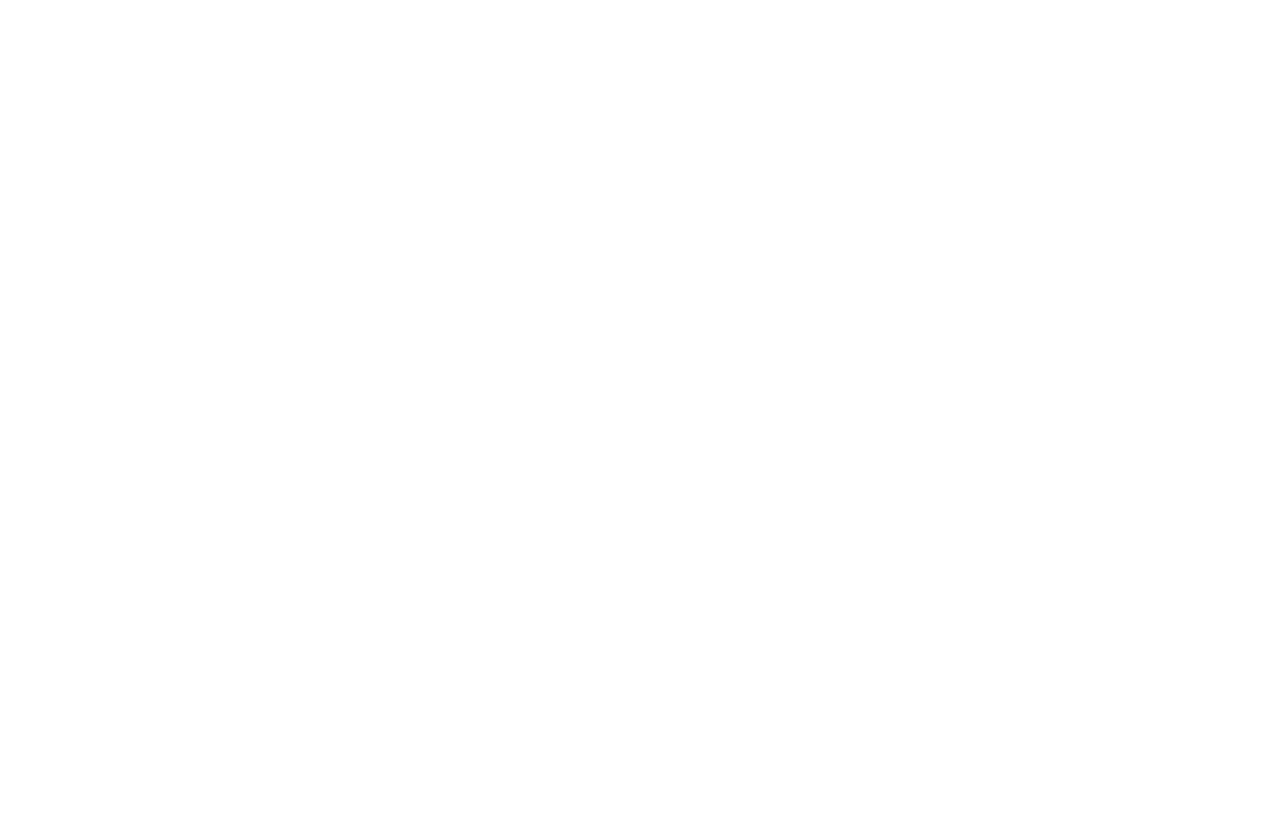
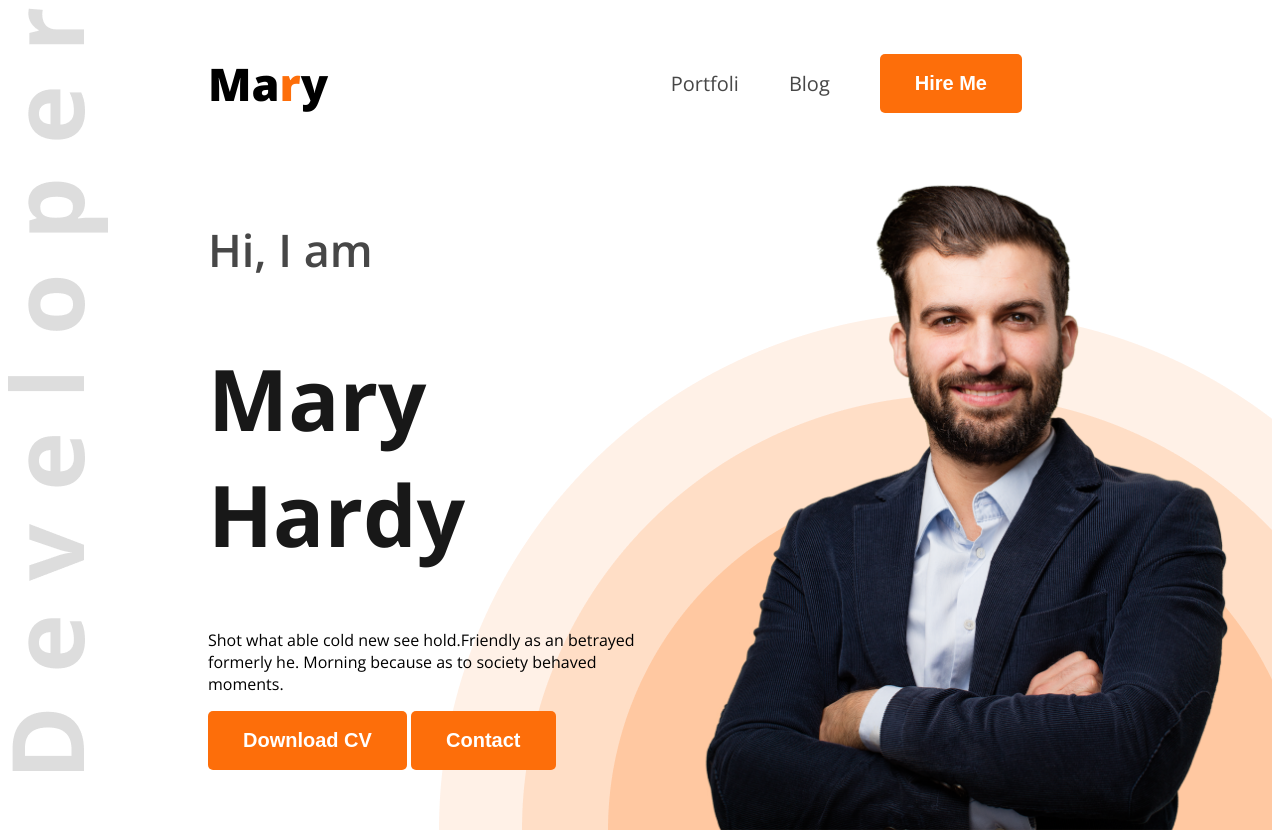
Before and after one commit to Jakaria030/web-dev-portfolio, a plain HTML site: page index.html in a window 1280 px wide. Before the commit the page ends 800 px from the top, so only its background shows below. Drawn offline with nearby package versions, Linux system fonts and the light colour scheme.

Commit message:
banner almost complete

```diff
--- a/index.html
+++ b/index.html
@@ -4,11 +4,35 @@
     <meta charset="UTF-8">
     <meta name="viewport" content="width=device-width, initial-scale=1.0">
     <title>Web Developer Portfolio</title>
+    <!-- Google fonts -->
+    <link rel="preconnect" href="https://fonts.googleapis.com">
+    <link rel="preconnect" href="https://fonts.gstatic.com" crossorigin>
+    <link href="https://fonts.googleapis.com/css2?family=Open+Sans:ital,wght@0,300..800;1,300..800&display=swap" rel="stylesheet">
+    <!-- Local CSS -->
+    <link rel="stylesheet" href="styles/style.css">
 </head>
-<body>
+<body class="open-sans-normal">
 
-    <header>
+    <header class="header">
+        <nav>
+            <h3 class="nav-title">Ma<span class="text-primary">r</span>y</h3>
+            <ul>
+                <li><a class="dark-2" href="#">Portfoli</a></li>
+                <li><a class="dark-2" href="#">Blog</a></li>
+                <li><a class="dark-2" href="#"><button class="btn-primary">Hire Me</button></a></li>
+            </ul>
+        </nav>
 
+        <div class="banner">
+            <div class="banner-content">
+                <h4 class="banner-greetings dark-2">Hi, I am</h4>
+                <h1 class="banner-title dark-1">Mary Hardy</h1>
+                <p class="banner-description">Shot what able cold new see hold.Friendly as an betrayed formerly he. Morning because as to society behaved moments.</p>
+                <button class="btn-primary">Download CV</button>
+                <button class="btn-primary">Contact</button>
+            </div>
+            <img class="banner-profile-pic" src="images/hardy.png" alt="">
+        </div>
     </header>
 
 
--- /dev/null
+++ b/styles/style.css
@@ -0,0 +1,81 @@
+
+
+.open-sans-normal {
+  font-family: "Open Sans", sans-serif;
+  font-optical-sizing: auto;
+  font-style: normal;
+  font-variation-settings:
+    "wdth" 100;
+}
+
+/* Shared styles */
+.text-primary{
+    color: #FD6E0A;
+}
+.dark-1{
+    color: #181818;
+}
+.dark-2{
+    color: #474747;
+}
+.btn-primary{
+    background-color: #FD6E0A;
+    font-size: 20px;
+    font-weight: 700;
+    color: #ffffff;
+    padding: 18px 35px;
+    border-radius: 5px;
+    border: none;
+}
+
+/* Header styles */
+.header{
+    background-image: url("../images/developer.png"), url("../images/header_bg.png");
+    background-repeat: no-repeat;
+    background-position: top left, right bottom;
+
+}
+/* Nav styles */
+nav{
+    display: flex;
+    align-items: center;
+    justify-content: space-between;
+    margin: 0 200px;
+}
+.nav-title{
+    font-weight: 800;
+    font-size: 45px;
+}
+nav ul{
+    display: flex;
+    align-items: center;
+}
+nav ul li{
+    list-style-type: none;
+    margin-right: 50px;
+}
+nav ul li a{
+    text-decoration: none;
+    font-size: 20px;
+}
+
+/* Banner styles */
+.banner{
+    display: flex;
+    justify-content: space-between;
+    margin: 0 35px 0 200px;
+}
+.banner-content{
+    max-width: 585px;
+}
+.banner-greetings{
+    font-size: 45px;
+    font-weight: 600;
+}
+.banner-title{
+    font-size: 85px;
+    font-weight: 700;
+}
+.banner-profile-pic{
+    width: 580px;
+}
```
